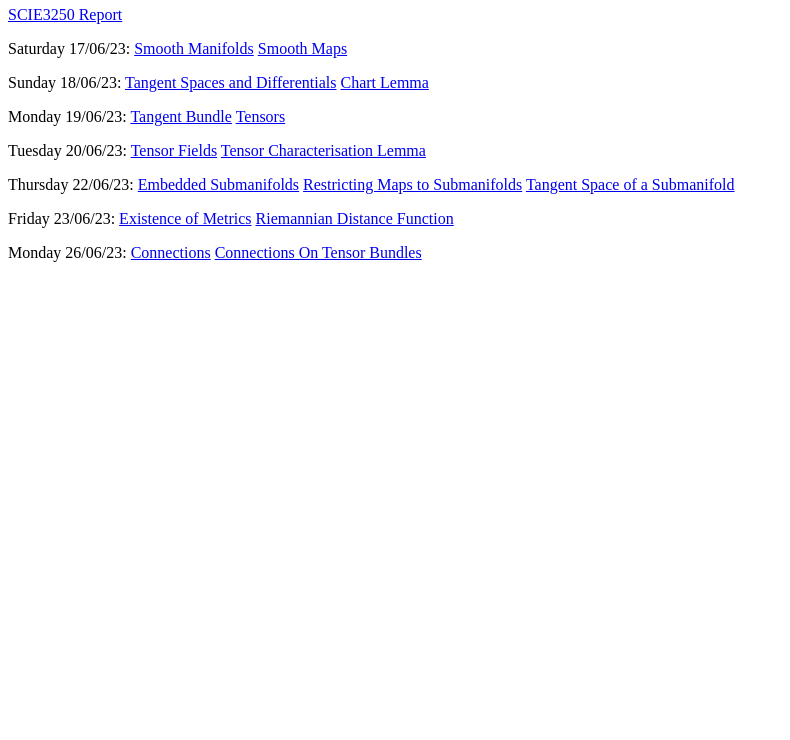
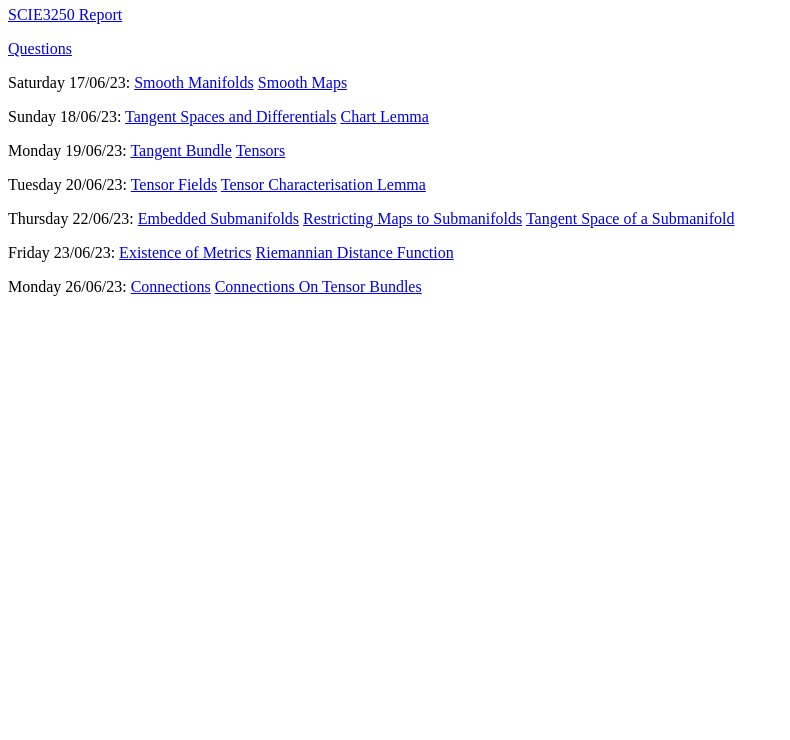
Before and after one commit to josephkwong1/josephkwong1.github.io, a plain HTML site: page index.html in a window 1280 px wide. Shown: the part 60-800 px from the top of the page, without its empty margins (0-790 px from the left). Drawn offline with Linux system fonts and the light colour scheme.

Commit message:
Update index.html

```diff
--- a/index.html
+++ b/index.html
@@ -5,6 +5,7 @@
 <body>
    <h1>Joseph Kwong's Notes</h1>
    <p><a href="report.pdf#toolbar=0" target="_blank">SCIE3250 Report</a></p>
+   <p><a href="questions.pdf#toolbar=0" target="_blank">Questions</a></p>
    <p>Saturday 17/06/23: <a href="smooth_manifolds.pdf#toolbar=0" target="_blank">Smooth Manifolds</a> <a href="smooth_maps.pdf#toolbar=0" target="_blank">Smooth Maps</a></p>
    <p>Sunday 18/06/23: <a href="tangent_spaces_and_differentials.pdf#toolbar=0" target="_blank">Tangent Spaces and Differentials</a> <a href="chart_lemma.pdf#toolbar=0" target="_blank">Chart Lemma</a></p>
    <p>Monday 19/06/23: <a href="tangent_bundle.pdf#toolbar=0" target="_blank">Tangent Bundle</a> <a href="tensors.pdf#toolbar=0" target="_blank">Tensors</a></p>
```
